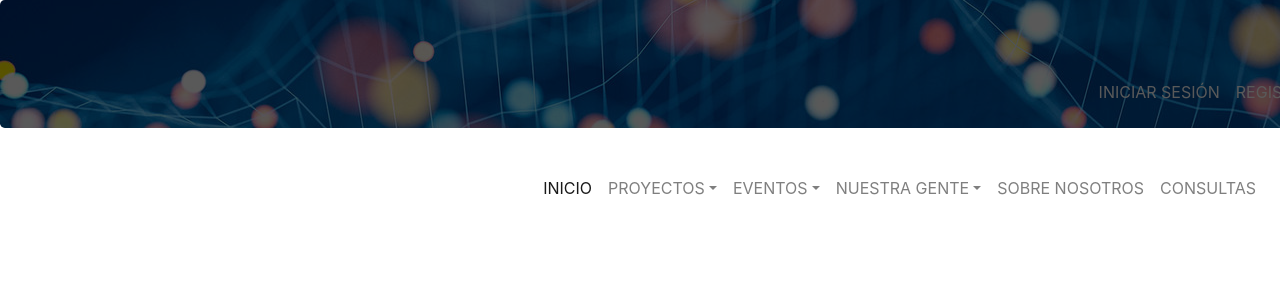
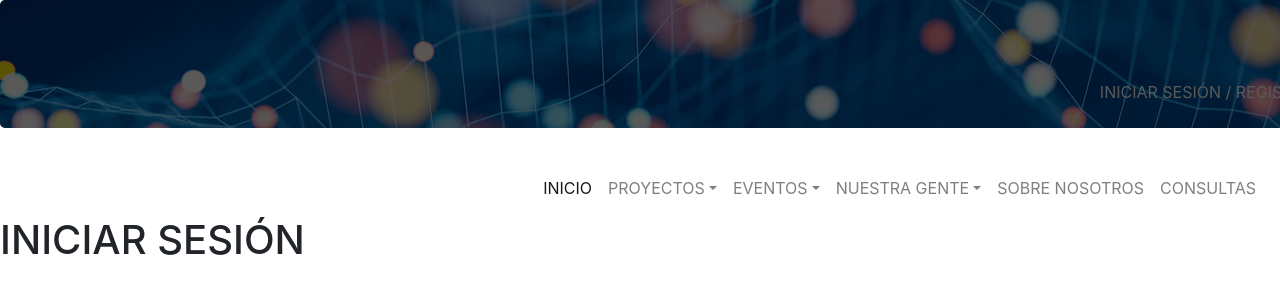
Before and after one commit to ProyectoIntegrador2018/hub-datos, a React (Create React App) app: page /IniciarSesion in a window 1280 px wide. Shown: the top 300 px of the page. Built offline with nearby package versions, Linux system fonts and the light colour scheme.

Commit message:
Update del ruteo

```diff
--- a/src/App.js
+++ b/src/App.js
@@ -7,6 +7,7 @@ import Eventos from "./Eventos";
 import Inicio from "./Inicio";
 import NuestraGente from "./NuestraGente";
 import SobreNosotros from "./SobreNostros";
+import IniciarSesion from "./IniciarSesion";
 import Consultas from "./Consultas";
 import "bootstrap/dist/css/bootstrap.min.css";
 import {BrowserRouter as Router,Switch,Route,NavLink,} from "react-router-dom";
@@ -24,6 +25,7 @@ function App() {
         <Route path="/NuestraGente" component={NuestraGente} />
         <Route path="/SobreNosotros" component={SobreNosotros} />
         <Route path="/Consultas" component={Consultas} />
+        <Route path="/IniciarSesion" component={IniciarSesion} />
       </Switch>
     </Router>
   );
--- /dev/null
+++ b/src/IniciarSesion.js
@@ -0,0 +1,14 @@
+import React from 'react';
+import './App.css';
+import Header from "./components/Header";
+
+function IniciarSesion() {
+  return (
+
+
+        <h1>INICIAR SESIÓN</h1>
+
+  );
+}
+
+export default IniciarSesion;
--- a/src/components/Header.js
+++ b/src/components/Header.js
@@ -20,13 +20,8 @@ function Header() {
       <div className="collapse navbar-collapse" id="navbarNavDropdown">
         <ul class="navbar-nav ml-auto ">
           <li className="nav-item">
-            <a className="nav-link" href="#">
-              INICIAR SESIÓN
-            </a>
-          </li>
-          <li className="nav-item">
-            <a className="nav-link" href="#">
-              REGISTRARSE
+            <a className="nav-link" href="/IniciarSesion">
+              INICIAR SESIÓN / REGISTRARSE
             </a>
           </li>
         </ul>
--- a/src/components/Navigation.js
+++ b/src/components/Navigation.js
@@ -22,14 +22,14 @@ function Navigation() {
       <div className="collapse navbar-collapse" id="navbarSupportedContent">
       <ul class="navbar-nav ml-auto">
       <li className="nav-item active">
-            <a className="nav-link" href="#">
+            <a className="nav-link" href="/Inicio">
               INICIO <span class="sr-only">(current)</span>
             </a>
           </li>
       <li className="nav-item dropdown">
             <a
               className="nav-link dropdown-toggle"
-              href="#"
+              href="/Proyectos"
               id="navbarDropdownMenuLink"
               role="button"
               data-toggle="dropdown"
@@ -46,7 +46,7 @@ function Navigation() {
           <li className="nav-item dropdown">
             <a
               className="nav-link dropdown-toggle"
-              href="#"
+              href="/Eventos"
               id="navbarDropdownMenuLink"
               role="button"
               data-toggle="dropdown"
@@ -63,7 +63,7 @@ function Navigation() {
       <li className="nav-item dropdown">
             <a
               className="nav-link dropdown-toggle"
-              href=""
+              href="/NuestraGente"
               id="navbarDropdownMenuLink"
               role="button"
               data-toggle="dropdown"
@@ -79,12 +79,12 @@ function Navigation() {
             </div>
           </li>
       <li className="nav-item">
-            <a className="nav-link" href="#">
+            <a className="nav-link" href="/SobreNosotros">
               SOBRE NOSOTROS
             </a>
           </li>
       <li className="nav-item">
-            <a className="nav-link" href="#">
+            <a className="nav-link" href="Consultas">
               CONSULTAS
             </a>
           </li>
```
Also changed, not shown: 1 other file (tests, documents, lock files or other folders).
